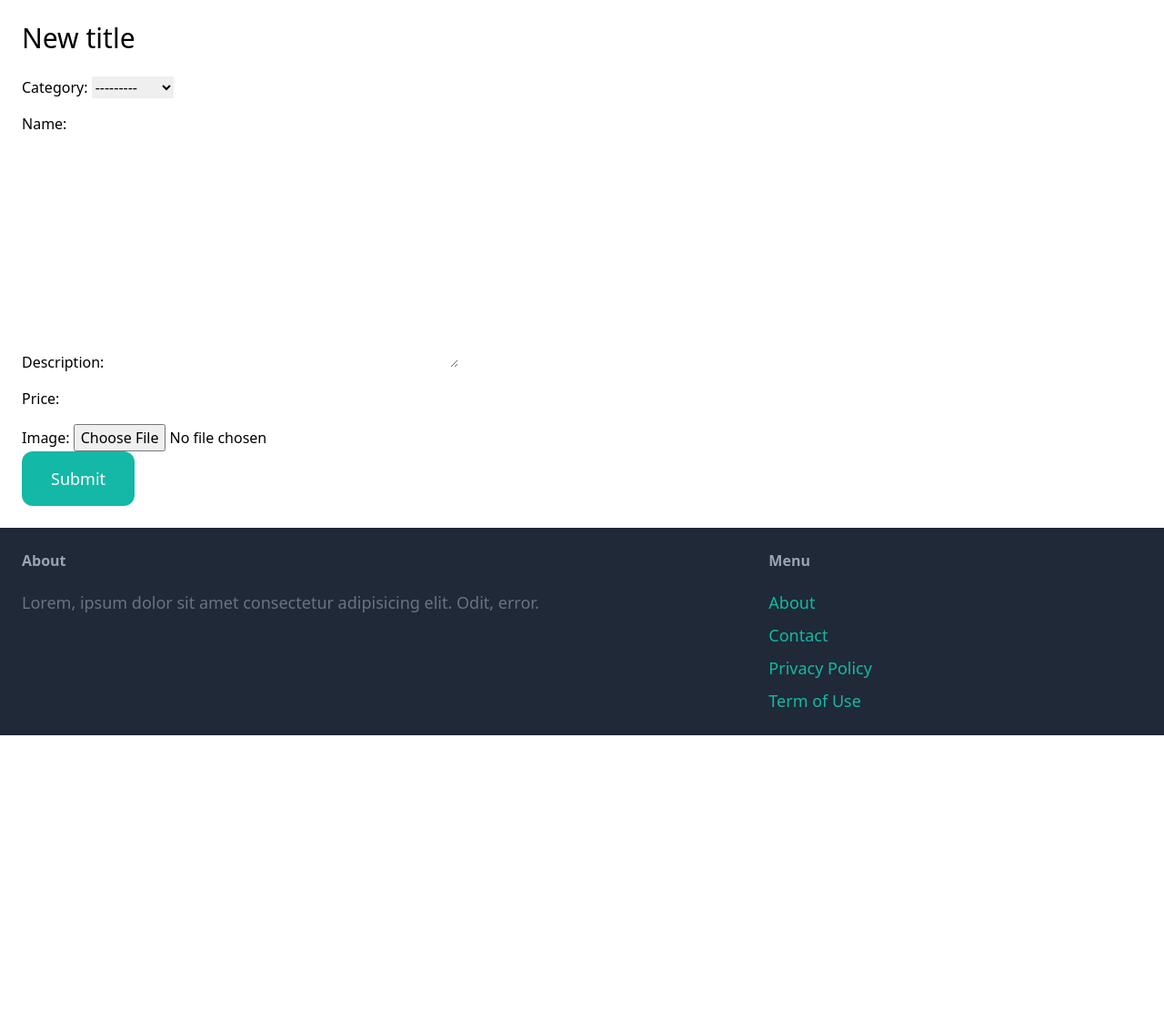
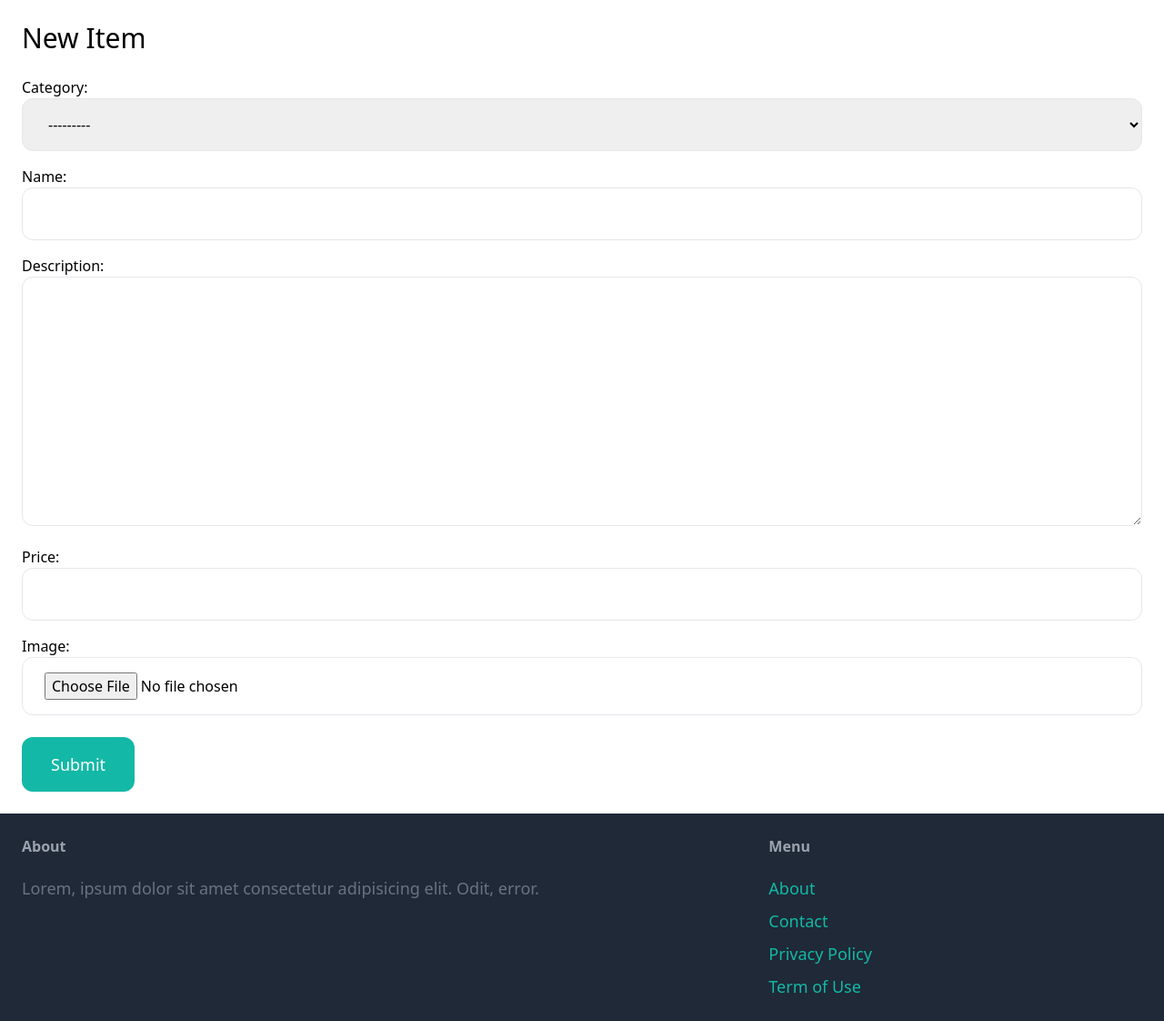
Before and after one commit to hzlnqodrey/django-marketplace, a Django app: page /items/new/ in a window 1280 px wide. Shown: the part 77-1199 px from the top of the page at 91% size. Before the commit the page ends 885 px from the top, so only its background shows below. Run offline with Django 4.2, Linux system fonts and the light colour scheme; a user stored in the database is signed in; data comes from the database, SQL or seed files in the repository; both versions use the stored data as it was after the commit; some libraries are stand-ins or nearby versions.

Commit message:
feat 🚀 - add style on widget new item forms, render and redirect login on item form

```diff
--- a/item/forms.py
+++ b/item/forms.py
@@ -1,8 +1,28 @@
 from django import forms
 
 from .models import Item
+
+INPUT_STYLE_CLASS = 'w-full py-4 px-6 rounded-xl border'
 
 class NewItemForm(forms.ModelForm):
     class Meta:
         model = Item
         fields = ('category', 'name', 'description', 'price', 'image',)
+
+        widgets = {
+            'category': forms.Select(attrs= {
+                'class': INPUT_STYLE_CLASS,
+            }),
+            'name': forms.TextInput(attrs= {
+                'class': INPUT_STYLE_CLASS,
+            }),
+            'description': forms.Textarea(attrs= {
+                'class': INPUT_STYLE_CLASS,
+            }),
+            'price': forms.TextInput(attrs= {
+                'class': INPUT_STYLE_CLASS,
+            }),
+            'image': forms.FileInput(attrs= {
+                'class': INPUT_STYLE_CLASS,
+            }),
+        }
--- a/item/templates/item/form.html
+++ b/item/templates/item/form.html
@@ -26,7 +26,7 @@
     </div>
     {% endif %}
 
-    <button class="py-4 px-8 text-lg bg-teal-500 hover:bg-teal-700 rounded-xl text-white">
+    <button class="mt-6 py-4 px-8 text-lg bg-teal-500 hover:bg-teal-700 rounded-xl text-white">
         Submit
     </button>
 
--- a/item/views.py
+++ b/item/views.py
@@ -1,5 +1,5 @@
 from django.contrib.auth.decorators import login_required
-from django.shortcuts import render, get_object_or_404
+from django.shortcuts import render, get_object_or_404, redirect
 
 from item.models import Item
 from .forms import NewItemForm
@@ -20,9 +20,22 @@
 # if not authenticated, the user/guess will be redirected to login page
 @login_required
 def new(request):
-    form = NewItemForm()
+
+    if request.method == 'POST':
+        form = NewItemForm(request.POST, request.FILES)
+
+        if form.is_valid():
+            # commit false because "createdBy" field still not there, therefore it will cause error in DB
+            item = form.save(commit=False)
+            item.created_by = request.user
+            item.save()
+
+            # redirect user to the detailed new item page
+            return redirect('item:detail', pk=item.id)
+    else:
+        form = NewItemForm()
 
     return render(request, 'item/form.html', {
         'form': form,
-        'title': 'New title'
+        'title': 'New Item'
     })
```
Also changed, not shown: db.sqlite3, items_images/ikea_chair.jpg (added).
